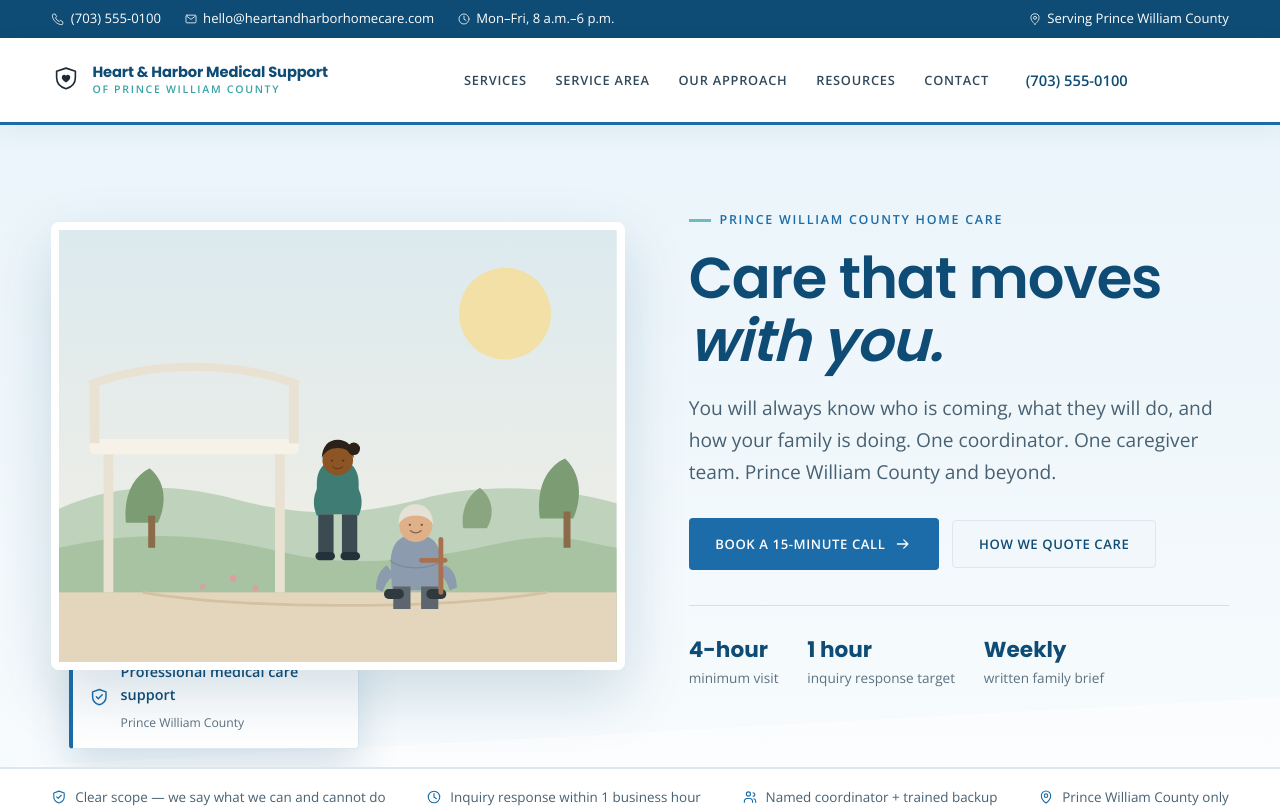
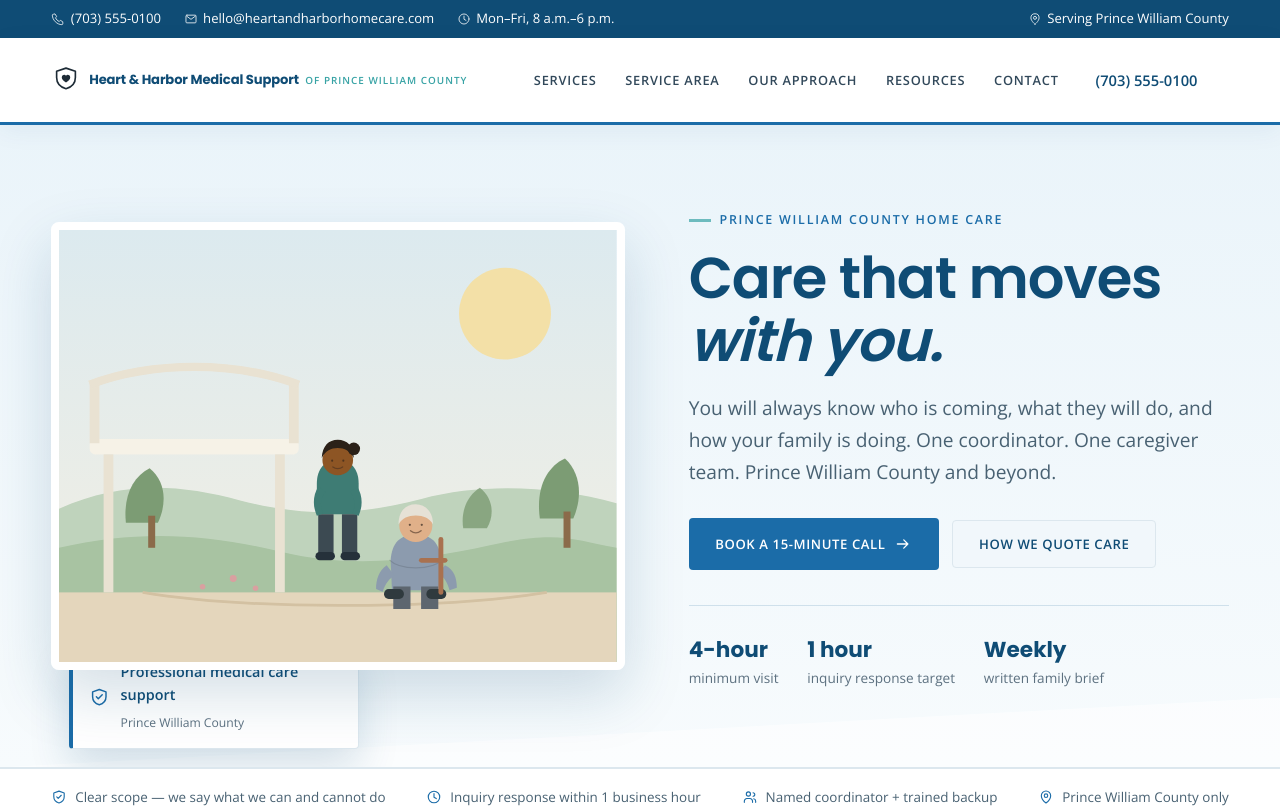
Before and after one commit to techora01/hearth-harbor-home-care, a plain HTML site: page sites/02-medic/index.html in a window 1280 px wide. Shown: the top 811 px of the page. Drawn offline with nearby package versions, Linux system fonts and the light colour scheme.

Commit message:
ui: brand name on one line; nav stays single line

```diff
--- a/site-builder/base.css
+++ b/site-builder/base.css
@@ -114,11 +114,11 @@ hr { border: 0; border-top: 1px solid var(--line); margin: 2.5rem 0; }
 .header-inner { display: flex; align-items: center; gap: 1.5rem; min-height: var(--header-h, 78px); flex-wrap: wrap; }
 .brand { flex: 0 0 auto; }
 .nav { flex: 1 1 auto; justify-content: center; }
-.brand { display: inline-flex; align-items: center; gap: .7rem; text-decoration: none; color: var(--ink); flex: 0 0 auto; }
-.brand-text { display: flex; flex-direction: column; line-height: 1.05; }
-.brand-name { font-family: var(--font-display); font-weight: 700; font-size: .92rem; letter-spacing: -.01em; }
-.brand-tag, .brand-county { font-size: .66rem; letter-spacing: .13em; text-transform: uppercase; color: var(--muted); margin-top: .25rem; }
-.brand-county { color: var(--accent, var(--primary)); font-weight: 700; letter-spacing: .16em; }
+.brand { display: inline-flex; align-items: center; gap: .5rem; text-decoration: none; color: var(--ink); flex: 0 0 auto; }
+.brand-text { display: inline-flex; flex-direction: row; align-items: baseline; gap: .4rem; line-height: 1.1; flex-wrap: nowrap; }
+.brand-name { font-family: var(--font-display); font-weight: 700; font-size: .82rem; letter-spacing: -.01em; white-space: nowrap; }
+.brand-tag, .brand-county { font-size: .62rem; letter-spacing: .08em; text-transform: uppercase; color: var(--muted); margin-top: 0; white-space: nowrap; }
+.brand-county { color: var(--accent, var(--primary)); font-weight: 700; letter-spacing: .1em; }
 .nav { display: flex; align-items: center; gap: clamp(1rem, 2vw, 1.8rem); }
 .nav-links { display: flex; align-items: center; gap: clamp(.9rem, 1.7vw, 1.55rem); list-style: none; margin: 0; padding: 0; flex-wrap: nowrap; }
 .nav-links li { margin: 0; white-space: nowrap; }
--- a/sites/01-screwfast/assets/css/base.css
+++ b/sites/01-screwfast/assets/css/base.css
@@ -114,11 +114,11 @@ hr { border: 0; border-top: 1px solid var(--line); margin: 2.5rem 0; }
 .header-inner { display: flex; align-items: center; gap: 1.5rem; min-height: var(--header-h, 78px); flex-wrap: wrap; }
 .brand { flex: 0 0 auto; }
 .nav { flex: 1 1 auto; justify-content: center; }
-.brand { display: inline-flex; align-items: center; gap: .7rem; text-decoration: none; color: var(--ink); flex: 0 0 auto; }
-.brand-text { display: flex; flex-direction: column; line-height: 1.05; }
-.brand-name { font-family: var(--font-display); font-weight: 700; font-size: .92rem; letter-spacing: -.01em; }
-.brand-tag, .brand-county { font-size: .66rem; letter-spacing: .13em; text-transform: uppercase; color: var(--muted); margin-top: .25rem; }
-.brand-county { color: var(--accent, var(--primary)); font-weight: 700; letter-spacing: .16em; }
+.brand { display: inline-flex; align-items: center; gap: .5rem; text-decoration: none; color: var(--ink); flex: 0 0 auto; }
+.brand-text { display: inline-flex; flex-direction: row; align-items: baseline; gap: .4rem; line-height: 1.1; flex-wrap: nowrap; }
+.brand-name { font-family: var(--font-display); font-weight: 700; font-size: .82rem; letter-spacing: -.01em; white-space: nowrap; }
+.brand-tag, .brand-county { font-size: .62rem; letter-spacing: .08em; text-transform: uppercase; color: var(--muted); margin-top: 0; white-space: nowrap; }
+.brand-county { color: var(--accent, var(--primary)); font-weight: 700; letter-spacing: .1em; }
 .nav { display: flex; align-items: center; gap: clamp(1rem, 2vw, 1.8rem); }
 .nav-links { display: flex; align-items: center; gap: clamp(.9rem, 1.7vw, 1.55rem); list-style: none; margin: 0; padding: 0; flex-wrap: nowrap; }
 .nav-links li { margin: 0; white-space: nowrap; }
--- a/sites/02-medic/assets/css/base.css
+++ b/sites/02-medic/assets/css/base.css
@@ -114,11 +114,11 @@ hr { border: 0; border-top: 1px solid var(--line); margin: 2.5rem 0; }
 .header-inner { display: flex; align-items: center; gap: 1.5rem; min-height: var(--header-h, 78px); flex-wrap: wrap; }
 .brand { flex: 0 0 auto; }
 .nav { flex: 1 1 auto; justify-content: center; }
-.brand { display: inline-flex; align-items: center; gap: .7rem; text-decoration: none; color: var(--ink); flex: 0 0 auto; }
-.brand-text { display: flex; flex-direction: column; line-height: 1.05; }
-.brand-name { font-family: var(--font-display); font-weight: 700; font-size: .92rem; letter-spacing: -.01em; }
-.brand-tag, .brand-county { font-size: .66rem; letter-spacing: .13em; text-transform: uppercase; color: var(--muted); margin-top: .25rem; }
-.brand-county { color: var(--accent, var(--primary)); font-weight: 700; letter-spacing: .16em; }
+.brand { display: inline-flex; align-items: center; gap: .5rem; text-decoration: none; color: var(--ink); flex: 0 0 auto; }
+.brand-text { display: inline-flex; flex-direction: row; align-items: baseline; gap: .4rem; line-height: 1.1; flex-wrap: nowrap; }
+.brand-name { font-family: var(--font-display); font-weight: 700; font-size: .82rem; letter-spacing: -.01em; white-space: nowrap; }
+.brand-tag, .brand-county { font-size: .62rem; letter-spacing: .08em; text-transform: uppercase; color: var(--muted); margin-top: 0; white-space: nowrap; }
+.brand-county { color: var(--accent, var(--primary)); font-weight: 700; letter-spacing: .1em; }
 .nav { display: flex; align-items: center; gap: clamp(1rem, 2vw, 1.8rem); }
 .nav-links { display: flex; align-items: center; gap: clamp(.9rem, 1.7vw, 1.55rem); list-style: none; margin: 0; padding: 0; flex-wrap: nowrap; }
 .nav-links li { margin: 0; white-space: nowrap; }
--- a/sites/03-jekyll-serif/assets/css/base.css
+++ b/sites/03-jekyll-serif/assets/css/base.css
@@ -114,11 +114,11 @@ hr { border: 0; border-top: 1px solid var(--line); margin: 2.5rem 0; }
 .header-inner { display: flex; align-items: center; gap: 1.5rem; min-height: var(--header-h, 78px); flex-wrap: wrap; }
 .brand { flex: 0 0 auto; }
 .nav { flex: 1 1 auto; justify-content: center; }
-.brand { display: inline-flex; align-items: center; gap: .7rem; text-decoration: none; color: var(--ink); flex: 0 0 auto; }
-.brand-text { display: flex; flex-direction: column; line-height: 1.05; }
-.brand-name { font-family: var(--font-display); font-weight: 700; font-size: .92rem; letter-spacing: -.01em; }
-.brand-tag, .brand-county { font-size: .66rem; letter-spacing: .13em; text-transform: uppercase; color: var(--muted); margin-top: .25rem; }
-.brand-county { color: var(--accent, var(--primary)); font-weight: 700; letter-spacing: .16em; }
+.brand { display: inline-flex; align-items: center; gap: .5rem; text-decoration: none; color: var(--ink); flex: 0 0 auto; }
+.brand-text { display: inline-flex; flex-direction: row; align-items: baseline; gap: .4rem; line-height: 1.1; flex-wrap: nowrap; }
+.brand-name { font-family: var(--font-display); font-weight: 700; font-size: .82rem; letter-spacing: -.01em; white-space: nowrap; }
+.brand-tag, .brand-county { font-size: .62rem; letter-spacing: .08em; text-transform: uppercase; color: var(--muted); margin-top: 0; white-space: nowrap; }
+.brand-county { color: var(--accent, var(--primary)); font-weight: 700; letter-spacing: .1em; }
 .nav { display: flex; align-items: center; gap: clamp(1rem, 2vw, 1.8rem); }
 .nav-links { display: flex; align-items: center; gap: clamp(.9rem, 1.7vw, 1.55rem); list-style: none; margin: 0; padding: 0; flex-wrap: nowrap; }
 .nav-links li { margin: 0; white-space: nowrap; }
--- a/sites/04-minimal-mistakes/assets/css/base.css
+++ b/sites/04-minimal-mistakes/assets/css/base.css
@@ -114,11 +114,11 @@ hr { border: 0; border-top: 1px solid var(--line); margin: 2.5rem 0; }
 .header-inner { display: flex; align-items: center; gap: 1.5rem; min-height: var(--header-h, 78px); flex-wrap: wrap; }
 .brand { flex: 0 0 auto; }
 .nav { flex: 1 1 auto; justify-content: center; }
-.brand { display: inline-flex; align-items: center; gap: .7rem; text-decoration: none; color: var(--ink); flex: 0 0 auto; }
-.brand-text { display: flex; flex-direction: column; line-height: 1.05; }
-.brand-name { font-family: var(--font-display); font-weight: 700; font-size: .92rem; letter-spacing: -.01em; }
-.brand-tag, .brand-county { font-size: .66rem; letter-spacing: .13em; text-transform: uppercase; color: var(--muted); margin-top: .25rem; }
-.brand-county { color: var(--accent, var(--primary)); font-weight: 700; letter-spacing: .16em; }
+.brand { display: inline-flex; align-items: center; gap: .5rem; text-decoration: none; color: var(--ink); flex: 0 0 auto; }
+.brand-text { display: inline-flex; flex-direction: row; align-items: baseline; gap: .4rem; line-height: 1.1; flex-wrap: nowrap; }
+.brand-name { font-family: var(--font-display); font-weight: 700; font-size: .82rem; letter-spacing: -.01em; white-space: nowrap; }
+.brand-tag, .brand-county { font-size: .62rem; letter-spacing: .08em; text-transform: uppercase; color: var(--muted); margin-top: 0; white-space: nowrap; }
+.brand-county { color: var(--accent, var(--primary)); font-weight: 700; letter-spacing: .1em; }
 .nav { display: flex; align-items: center; gap: clamp(1rem, 2vw, 1.8rem); }
 .nav-links { display: flex; align-items: center; gap: clamp(.9rem, 1.7vw, 1.55rem); list-style: none; margin: 0; padding: 0; flex-wrap: nowrap; }
 .nav-links li { margin: 0; white-space: nowrap; }
--- a/sites/05-agency/assets/css/base.css
+++ b/sites/05-agency/assets/css/base.css
@@ -114,11 +114,11 @@ hr { border: 0; border-top: 1px solid var(--line); margin: 2.5rem 0; }
 .header-inner { display: flex; align-items: center; gap: 1.5rem; min-height: var(--header-h, 78px); flex-wrap: wrap; }
 .brand { flex: 0 0 auto; }
 .nav { flex: 1 1 auto; justify-content: center; }
-.brand { display: inline-flex; align-items: center; gap: .7rem; text-decoration: none; color: var(--ink); flex: 0 0 auto; }
-.brand-text { display: flex; flex-direction: column; line-height: 1.05; }
-.brand-name { font-family: var(--font-display); font-weight: 700; font-size: .92rem; letter-spacing: -.01em; }
-.brand-tag, .brand-county { font-size: .66rem; letter-spacing: .13em; text-transform: uppercase; color: var(--muted); margin-top: .25rem; }
-.brand-county { color: var(--accent, var(--primary)); font-weight: 700; letter-spacing: .16em; }
+.brand { display: inline-flex; align-items: center; gap: .5rem; text-decoration: none; color: var(--ink); flex: 0 0 auto; }
+.brand-text { display: inline-flex; flex-direction: row; align-items: baseline; gap: .4rem; line-height: 1.1; flex-wrap: nowrap; }
+.brand-name { font-family: var(--font-display); font-weight: 700; font-size: .82rem; letter-spacing: -.01em; white-space: nowrap; }
+.brand-tag, .brand-county { font-size: .62rem; letter-spacing: .08em; text-transform: uppercase; color: var(--muted); margin-top: 0; white-space: nowrap; }
+.brand-county { color: var(--accent, var(--primary)); font-weight: 700; letter-spacing: .1em; }
 .nav { display: flex; align-items: center; gap: clamp(1rem, 2vw, 1.8rem); }
 .nav-links { display: flex; align-items: center; gap: clamp(.9rem, 1.7vw, 1.55rem); list-style: none; margin: 0; padding: 0; flex-wrap: nowrap; }
 .nav-links li { margin: 0; white-space: nowrap; }
--- a/sites/06-viva-medical/assets/css/base.css
+++ b/sites/06-viva-medical/assets/css/base.css
@@ -114,11 +114,11 @@ hr { border: 0; border-top: 1px solid var(--line); margin: 2.5rem 0; }
 .header-inner { display: flex; align-items: center; gap: 1.5rem; min-height: var(--header-h, 78px); flex-wrap: wrap; }
 .brand { flex: 0 0 auto; }
 .nav { flex: 1 1 auto; justify-content: center; }
-.brand { display: inline-flex; align-items: center; gap: .7rem; text-decoration: none; color: var(--ink); flex: 0 0 auto; }
-.brand-text { display: flex; flex-direction: column; line-height: 1.05; }
-.brand-name { font-family: var(--font-display); font-weight: 700; font-size: .92rem; letter-spacing: -.01em; }
-.brand-tag, .brand-county { font-size: .66rem; letter-spacing: .13em; text-transform: uppercase; color: var(--muted); margin-top: .25rem; }
-.brand-county { color: var(--accent, var(--primary)); font-weight: 700; letter-spacing: .16em; }
+.brand { display: inline-flex; align-items: center; gap: .5rem; text-decoration: none; color: var(--ink); flex: 0 0 auto; }
+.brand-text { display: inline-flex; flex-direction: row; align-items: baseline; gap: .4rem; line-height: 1.1; flex-wrap: nowrap; }
+.brand-name { font-family: var(--font-display); font-weight: 700; font-size: .82rem; letter-spacing: -.01em; white-space: nowrap; }
+.brand-tag, .brand-county { font-size: .62rem; letter-spacing: .08em; text-transform: uppercase; color: var(--muted); margin-top: 0; white-space: nowrap; }
+.brand-county { color: var(--accent, var(--primary)); font-weight: 700; letter-spacing: .1em; }
 .nav { display: flex; align-items: center; gap: clamp(1rem, 2vw, 1.8rem); }
 .nav-links { display: flex; align-items: center; gap: clamp(.9rem, 1.7vw, 1.55rem); list-style: none; margin: 0; padding: 0; flex-wrap: nowrap; }
 .nav-links li { margin: 0; white-space: nowrap; }
--- a/sites/07-healnet/assets/css/base.css
+++ b/sites/07-healnet/assets/css/base.css
@@ -114,11 +114,11 @@ hr { border: 0; border-top: 1px solid var(--line); margin: 2.5rem 0; }
 .header-inner { display: flex; align-items: center; gap: 1.5rem; min-height: var(--header-h, 78px); flex-wrap: wrap; }
 .brand { flex: 0 0 auto; }
 .nav { flex: 1 1 auto; justify-content: center; }
-.brand { display: inline-flex; align-items: center; gap: .7rem; text-decoration: none; color: var(--ink); flex: 0 0 auto; }
-.brand-text { display: flex; flex-direction: column; line-height: 1.05; }
-.brand-name { font-family: var(--font-display); font-weight: 700; font-size: .92rem; letter-spacing: -.01em; }
-.brand-tag, .brand-county { font-size: .66rem; letter-spacing: .13em; text-transform: uppercase; color: var(--muted); margin-top: .25rem; }
-.brand-county { color: var(--accent, var(--primary)); font-weight: 700; letter-spacing: .16em; }
+.brand { display: inline-flex; align-items: center; gap: .5rem; text-decoration: none; color: var(--ink); flex: 0 0 auto; }
+.brand-text { display: inline-flex; flex-direction: row; align-items: baseline; gap: .4rem; line-height: 1.1; flex-wrap: nowrap; }
+.brand-name { font-family: var(--font-display); font-weight: 700; font-size: .82rem; letter-spacing: -.01em; white-space: nowrap; }
+.brand-tag, .brand-county { font-size: .62rem; letter-spacing: .08em; text-transform: uppercase; color: var(--muted); margin-top: 0; white-space: nowrap; }
+.brand-county { color: var(--accent, var(--primary)); font-weight: 700; letter-spacing: .1em; }
 .nav { display: flex; align-items: center; gap: clamp(1rem, 2vw, 1.8rem); }
 .nav-links { display: flex; align-items: center; gap: clamp(.9rem, 1.7vw, 1.55rem); list-style: none; margin: 0; padding: 0; flex-wrap: nowrap; }
 .nav-links li { margin: 0; white-space: nowrap; }
--- a/sites/08-hugo-serif/assets/css/base.css
+++ b/sites/08-hugo-serif/assets/css/base.css
@@ -114,11 +114,11 @@ hr { border: 0; border-top: 1px solid var(--line); margin: 2.5rem 0; }
 .header-inner { display: flex; align-items: center; gap: 1.5rem; min-height: var(--header-h, 78px); flex-wrap: wrap; }
 .brand { flex: 0 0 auto; }
 .nav { flex: 1 1 auto; justify-content: center; }
-.brand { display: inline-flex; align-items: center; gap: .7rem; text-decoration: none; color: var(--ink); flex: 0 0 auto; }
-.brand-text { display: flex; flex-direction: column; line-height: 1.05; }
-.brand-name { font-family: var(--font-display); font-weight: 700; font-size: .92rem; letter-spacing: -.01em; }
-.brand-tag, .brand-county { font-size: .66rem; letter-spacing: .13em; text-transform: uppercase; color: var(--muted); margin-top: .25rem; }
-.brand-county { color: var(--accent, var(--primary)); font-weight: 700; letter-spacing: .16em; }
+.brand { display: inline-flex; align-items: center; gap: .5rem; text-decoration: none; color: var(--ink); flex: 0 0 auto; }
+.brand-text { display: inline-flex; flex-direction: row; align-items: baseline; gap: .4rem; line-height: 1.1; flex-wrap: nowrap; }
+.brand-name { font-family: var(--font-display); font-weight: 700; font-size: .82rem; letter-spacing: -.01em; white-space: nowrap; }
+.brand-tag, .brand-county { font-size: .62rem; letter-spacing: .08em; text-transform: uppercase; color: var(--muted); margin-top: 0; white-space: nowrap; }
+.brand-county { color: var(--accent, var(--primary)); font-weight: 700; letter-spacing: .1em; }
 .nav { display: flex; align-items: center; gap: clamp(1rem, 2vw, 1.8rem); }
 .nav-links { display: flex; align-items: center; gap: clamp(.9rem, 1.7vw, 1.55rem); list-style: none; margin: 0; padding: 0; flex-wrap: nowrap; }
 .nav-links li { margin: 0; white-space: nowrap; }
--- a/sites/09-hugobricks/assets/css/base.css
+++ b/sites/09-hugobricks/assets/css/base.css
@@ -114,11 +114,11 @@ hr { border: 0; border-top: 1px solid var(--line); margin: 2.5rem 0; }
 .header-inner { display: flex; align-items: center; gap: 1.5rem; min-height: var(--header-h, 78px); flex-wrap: wrap; }
 .brand { flex: 0 0 auto; }
 .nav { flex: 1 1 auto; justify-content: center; }
-.brand { display: inline-flex; align-items: center; gap: .7rem; text-decoration: none; color: var(--ink); flex: 0 0 auto; }
-.brand-text { display: flex; flex-direction: column; line-height: 1.05; }
-.brand-name { font-family: var(--font-display); font-weight: 700; font-size: .92rem; letter-spacing: -.01em; }
-.brand-tag, .brand-county { font-size: .66rem; letter-spacing: .13em; text-transform: uppercase; color: var(--muted); margin-top: .25rem; }
-.brand-county { color: var(--accent, var(--primary)); font-weight: 700; letter-spacing: .16em; }
+.brand { display: inline-flex; align-items: center; gap: .5rem; text-decoration: none; color: var(--ink); flex: 0 0 auto; }
+.brand-text { display: inline-flex; flex-direction: row; align-items: baseline; gap: .4rem; line-height: 1.1; flex-wrap: nowrap; }
+.brand-name { font-family: var(--font-display); font-weight: 700; font-size: .82rem; letter-spacing: -.01em; white-space: nowrap; }
+.brand-tag, .brand-county { font-size: .62rem; letter-spacing: .08em; text-transform: uppercase; color: var(--muted); margin-top: 0; white-space: nowrap; }
+.brand-county { color: var(--accent, var(--primary)); font-weight: 700; letter-spacing: .1em; }
 .nav { display: flex; align-items: center; gap: clamp(1rem, 2vw, 1.8rem); }
 .nav-links { display: flex; align-items: center; gap: clamp(.9rem, 1.7vw, 1.55rem); list-style: none; margin: 0; padding: 0; flex-wrap: nowrap; }
 .nav-links li { margin: 0; white-space: nowrap; }
```
